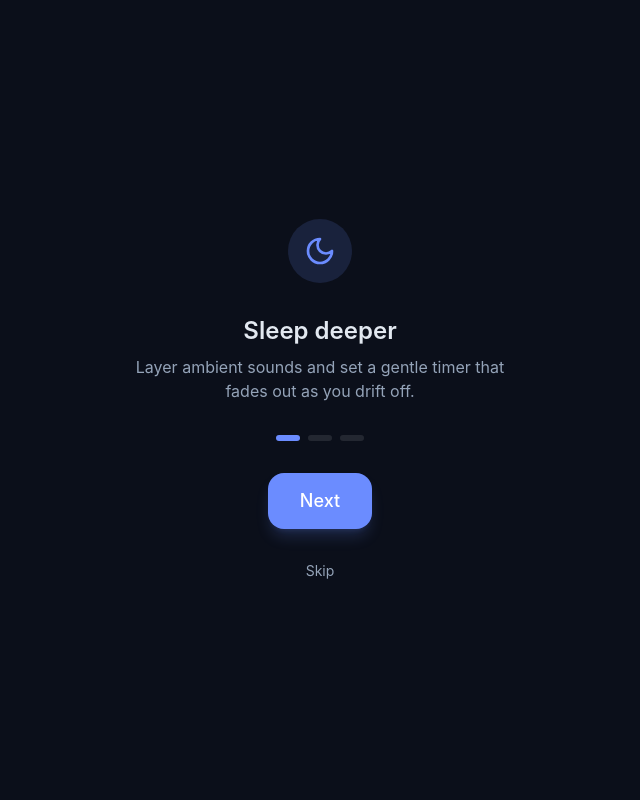
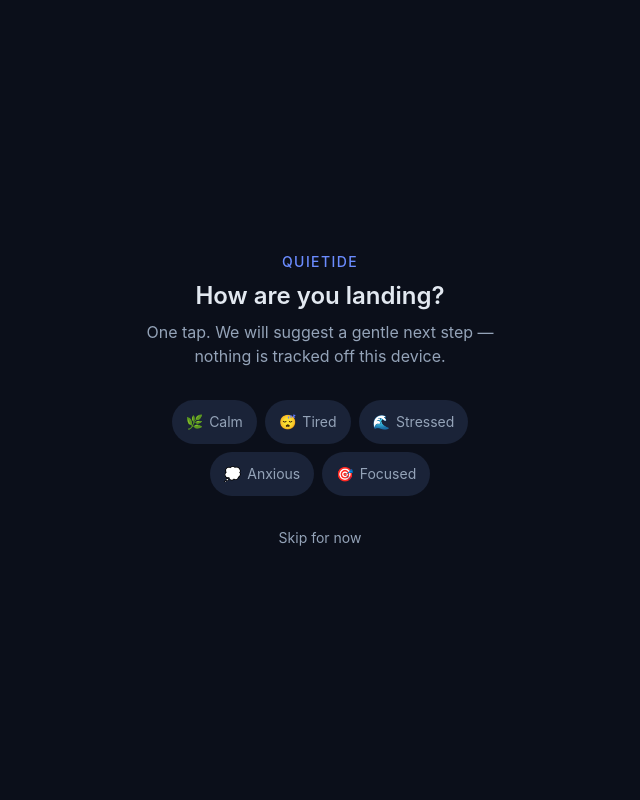
Before and after one commit to seyi-code/quietide, a Next.js app: page / in a window 1280 px wide. Shown: the top 800 px of the page, without its empty margins (320-960 px from the left). Built offline with nearby package versions, Linux system fonts and the light colour scheme.

Commit message:
feat(v0.4): mood-first onboarding flow

```diff
--- a/src/components/Onboarding.tsx
+++ b/src/components/Onboarding.tsx
@@ -3,58 +3,134 @@
 import { useState } from "react";
 import Link from "next/link";
 import { Button } from "@/components/ui/Button";
-import { Moon, Wind, Target, AlertCircle } from "lucide-react";
+import { useAppStore } from "@/store/useAppStore";
+import type { Mood } from "@/lib/types";
+import { Moon, Wind, Target, Shield } from "lucide-react";
 
-const STEPS = [
-  {
-    icon: Moon,
-    title: "Sleep deeper",
-    body: "Layer ambient sounds and set a gentle timer that fades out as you drift off.",
-  },
-  {
-    icon: Wind,
-    title: "Breathe & reset",
-    body: "Box, 4-7-8 or coherent breathing with a calm visual pacer. Stress SOS is only 90 seconds.",
-  },
-  {
-    icon: Target,
-    title: "Focus longer",
-    body: "A simple work / break timer. No noise, no guilt, just steady presence.",
-  },
+const MOODS: { id: NonNullable<Mood>; label: string; emoji: string }[] = [
+  { id: "calm", label: "Calm", emoji: "🌿" },
+  { id: "tired", label: "Tired", emoji: "😴" },
+  { id: "stressed", label: "Stressed", emoji: "🌊" },
+  { id: "anxious", label: "Anxious", emoji: "💭" },
+  { id: "focused", label: "Focused", emoji: "🎯" },
 ];
 
+function pathForMood(mood: NonNullable<Mood>): {
+  title: string;
+  body: string;
+  href: string;
+  cta: string;
+  icon: typeof Moon;
+} {
+  if (mood === "stressed" || mood === "anxious") {
+    return {
+      title: "A short reset helps",
+      body: "Stress SOS is 90 seconds of box breathing. No account. Optional sound stays off unless you turn it on.",
+      href: "/breathe/?sos=1",
+      cta: "Try Stress SOS",
+      icon: Wind,
+    };
+  }
+  if (mood === "tired") {
+    return {
+      title: "Ease toward rest",
+      body: "Layer soft sounds and set a timer that fades out as you drift. Everything stays on this device.",
+      href: "/sleep/",
+      cta: "Open Sleep",
+      icon: Moon,
+    };
+  }
+  if (mood === "focused") {
+    return {
+      title: "Steady presence",
+      body: "A simple work and break timer with optional ambient sound. No streaks that punish you.",
+      href: "/focus/",
+      cta: "Start Focus",
+      icon: Target,
+    };
+  }
+  return {
+    title: "A quiet breath",
+    body: "Box, 4-7-8, or coherent breathing with a calm visual pacer whenever you need it.",
+    href: "/breathe/",
+    cta: "Open Breathe",
+    icon: Wind,
+  };
+}
+
 export function Onboarding({ onDone }: { onDone: () => void }) {
-  const [step, setStep] = useState(0);
-  const [showSosOffer, setShowSosOffer] = useState(false);
-  const current = STEPS[step];
-  const Icon = current.icon;
+  const setTodayMood = useAppStore((s) => s.setTodayMood);
+  const [step, setStep] = useState<"mood" | "path" | "privacy">("mood");
+  const [picked, setPicked] = useState<NonNullable<Mood> | null>(null);
 
-  if (showSosOffer) {
+  const path = picked ? pathForMood(picked) : null;
+  const PathIcon = path?.icon ?? Shield;
+
+  if (step === "mood") {
+    return (
+      <div className="fixed inset-0 z-50 flex flex-col items-center justify-center bg-quietide-bg px-6">
+        <div className="w-full max-w-sm space-y-8 text-center">
+          <div className="space-y-2">
+            <p className="text-sm font-medium uppercase tracking-widest text-quietide-primary">
+              Quietide
+            </p>
+            <h2 className="text-2xl font-semibold text-quietide-soft">
+              How are you landing?
+            </h2>
+            <p className="text-quietide-muted">
+              One tap. We will suggest a gentle next step — nothing is tracked off this device.
+            </p>
+          </div>
+          <div className="flex flex-wrap justify-center gap-2">
+            {MOODS.map((m) => (
+              <button
+                key={m.id}
+                type="button"
+                onClick={() => {
+                  setPicked(m.id);
+                  setTodayMood(m.id);
+                  setStep("path");
+                }}
+                className="flex min-h-[44px] items-center gap-1.5 rounded-full bg-quietide-card px-3.5 py-2.5 text-sm text-quietide-muted transition-all hover:text-quietide-soft active:scale-95"
+              >
+                <span>{m.emoji}</span>
+                {m.label}
+              </button>
+            ))}
+          </div>
+          <button
+            type="button"
+            onClick={() => setStep("privacy")}
+            className="text-sm text-quietide-muted hover:text-quietide-soft"
+          >
+            Skip for now
+          </button>
+        </div>
+      </div>
+    );
+  }
+
+  if (step === "path" && path) {
     return (
       <div className="fixed inset-0 z-50 flex flex-col items-center justify-center bg-quietide-bg px-6">
         <div className="w-full max-w-sm space-y-8 text-center">
           <div className="mx-auto flex h-16 w-16 items-center justify-center rounded-full bg-quietide-primary/15 text-quietide-primary">
-            <AlertCircle className="h-8 w-8" />
+            <PathIcon className="h-8 w-8" />
           </div>
           <div className="space-y-2">
-            <h2 className="text-2xl font-semibold text-quietide-soft">
-              Try a 90-second reset?
-            </h2>
-            <p className="text-quietide-muted">
-              Stress SOS is a short box-breathing session. No sound unless you want it.
-              You can always find it on the home screen.
-            </p>
+            <h2 className="text-2xl font-semibold text-quietide-soft">{path.title}</h2>
+            <p className="text-quietide-muted">{path.body}</p>
           </div>
           <div className="flex flex-col gap-3">
             <Link
-              href="/breathe?sos=1"
+              href={path.href}
               onClick={onDone}
               className="inline-flex h-14 items-center justify-center rounded-2xl bg-quietide-primary px-8 text-lg font-medium text-white shadow-lg shadow-quietide-primary/20"
             >
-              Try Stress SOS
+              {path.cta}
             </Link>
-            <Button size="lg" variant="ghost" onClick={onDone}>
-              Maybe later
+            <Button size="lg" variant="ghost" onClick={() => setStep("privacy")}>
+              Continue
             </Button>
           </div>
         </div>
@@ -66,39 +142,21 @@ export function Onboarding({ onDone }: { onDone: () => void }) {
     <div className="fixed inset-0 z-50 flex flex-col items-center justify-center bg-quietide-bg px-6">
       <div className="w-full max-w-sm space-y-8 text-center">
         <div className="mx-auto flex h-16 w-16 items-center justify-center rounded-full bg-quietide-primary/15 text-quietide-primary">
-          <Icon className="h-8 w-8" />
+          <Shield className="h-8 w-8" />
         </div>
         <div className="space-y-2">
-          <h2 className="text-2xl font-semibold text-quietide-soft">{current.title}</h2>
-          <p className="text-quietide-muted">{current.body}</p>
+          <h2 className="text-2xl font-semibold text-quietide-soft">Private by design</h2>
+          <p className="text-quietide-muted">
+            No accounts. No cloud. Sessions stay on this phone. Add Quietide to your home
+            screen for offline use anytime.
+          </p>
+          <p className="text-xs text-quietide-muted">
+            Chrome: menu → Install app / Add to Home screen
+          </p>
         </div>
-        <div className="flex justify-center gap-2">
-          {STEPS.map((_, i) => (
-            <div
-              key={i}
-              className={`h-1.5 w-6 rounded-full transition-colors ${
-                i === step ? "bg-quietide-primary" : "bg-quietide-border/10"
-              }`}
-            />
-          ))}
-        </div>
-        <div className="flex gap-3 justify-center">
-          {step < STEPS.length - 1 ? (
-            <Button size="lg" onClick={() => setStep((s) => s + 1)}>
-              Next
-            </Button>
-          ) : (
-            <Button size="lg" onClick={() => setShowSosOffer(true)}>
-              Get started
-            </Button>
-          )}
-        </div>
-        <button
-          onClick={onDone}
-          className="text-sm text-quietide-muted hover:text-quietide-soft"
-        >
-          Skip
-        </button>
+        <Button size="lg" onClick={onDone}>
+          Enter Quietide
+        </Button>
       </div>
     </div>
   );
```
